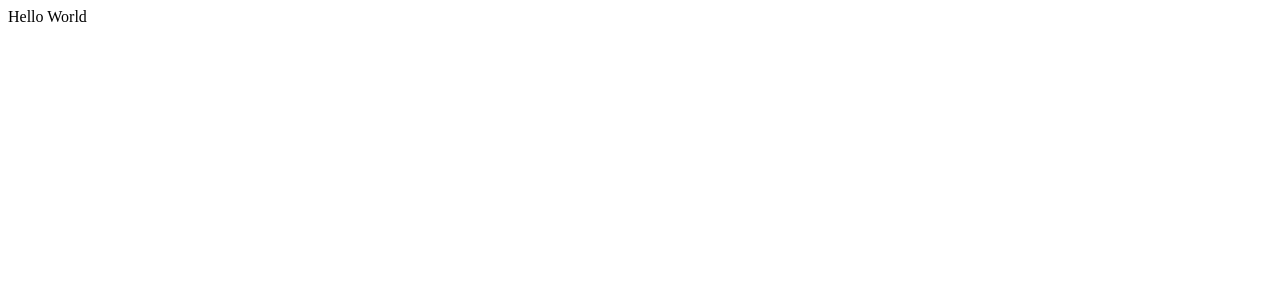
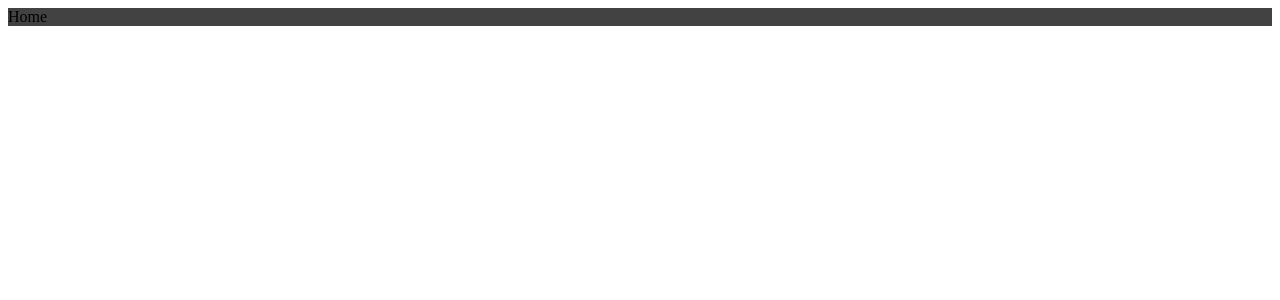
Before and after one commit to Hvitrevs/Sales-dashboard, a React (Vite) app in the folder react-admin-ui/: page / in a window 1280 px wide. Shown: the top 300 px of the page. Built offline with nearby package versions, Linux system fonts and the light colour scheme.

Commit message:
setup 2.0

```diff
--- a/react-admin-ui/package.json
+++ b/react-admin-ui/package.json
@@ -12,6 +12,7 @@
   "dependencies": {
     "react": "^18.2.0",
     "react-dom": "^18.2.0",
+    "sass": "^1.64.2",
     "yarn": "^1.22.19"
   },
   "devDependencies": {
--- a/react-admin-ui/src/App.tsx
+++ b/react-admin-ui/src/App.tsx
@@ -1,7 +1,8 @@
+import Home from "./pages/home/Home"
+
 function App() {
-
   return (
-    <div>Hello World</div>
+    <div><Home /></div>
   )
 }
 
--- /dev/null
+++ b/react-admin-ui/src/pages/home/Home.tsx
@@ -0,0 +1,9 @@
+import "./home.scss"
+
+
+const Home = () => {
+  return (
+    <div className="home">Home</div>
+  )
+}
+export default Home
--- /dev/null
+++ b/react-admin-ui/src/pages/home/home.scss
@@ -0,0 +1,3 @@
+.home {
+    background-color: rgb(67, 66, 66);
+}
```
Also changed, not shown: 1 other file (tests, documents, lock files or other folders).
